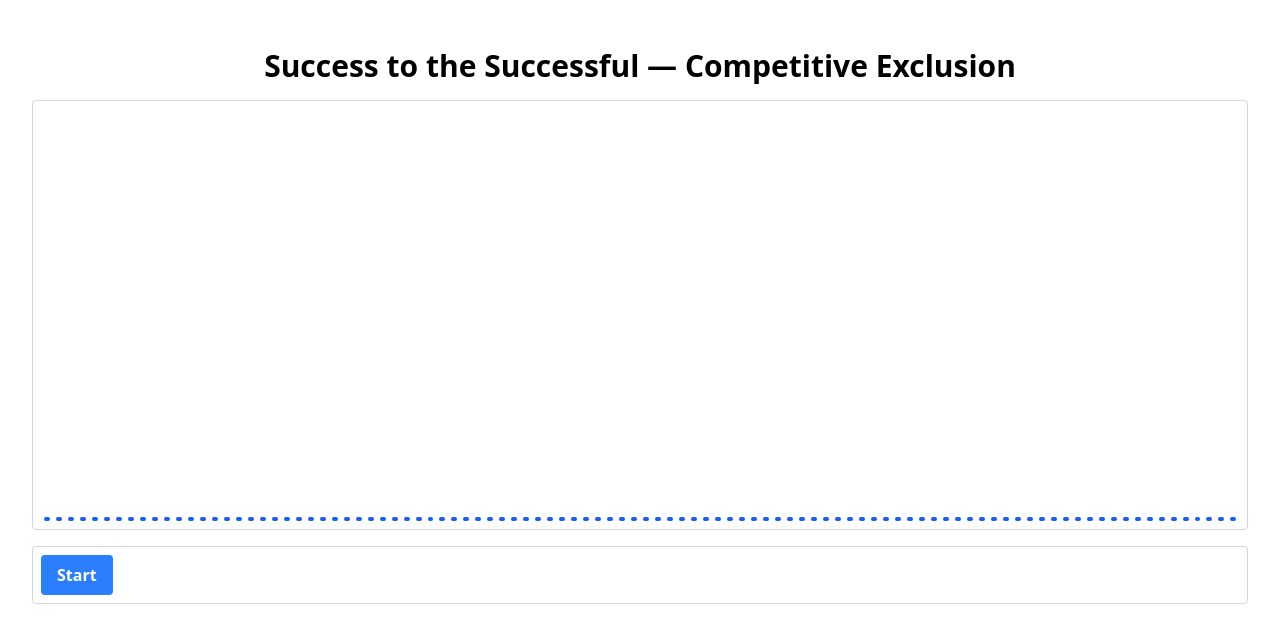
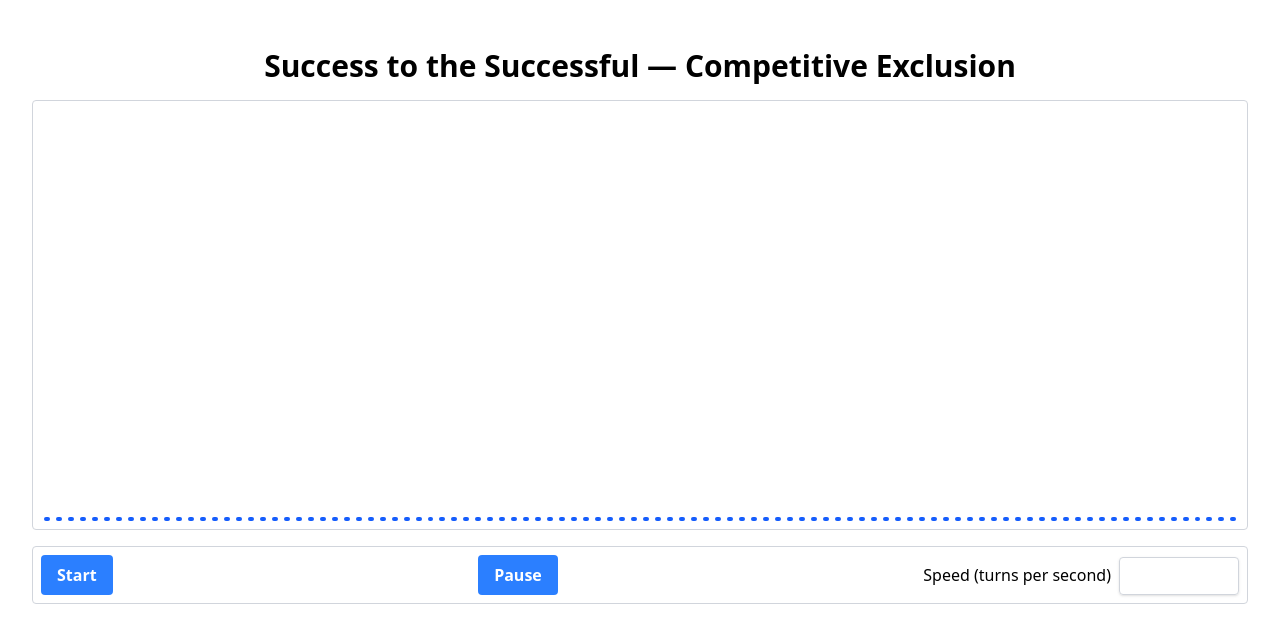
Before and after one commit to lcrespom/winner-game, a React (Vite) app: page / in a window 1280 px wide. Shown: the top 642 px of the page. Built offline with nearby package versions, Linux system fonts and the light colour scheme.

Commit message:
Speed input

```diff
--- a/src/App.tsx
+++ b/src/App.tsx
@@ -5,6 +5,8 @@ import { useState } from 'react'
 import GameControls from './components/game-controls'
 
 const TURNS_PER_FRAME = 1000
+
+function doNothing() {}
 
 function App() {
   const [gameState, setGameState] = useState(() => startGame())
@@ -30,7 +32,11 @@ function App() {
     <>
       <h1>Success to the Successful — Competitive Exclusion</h1>
       <GameGraph state={normalizeGame(gameState)} />
-      <GameControls onStart={startSimulation} />
+      <GameControls
+        onStart={startSimulation}
+        onPause={doNothing}
+        onContinue={doNothing}
+      />
     </>
   )
 }
--- a/src/components/game-controls.tsx
+++ b/src/components/game-controls.tsx
@@ -2,19 +2,39 @@ import { useState } from 'react'
 
 interface GameControlsProps {
   onStart: () => void
+  onPause: () => void
+  onContinue: () => void
 }
 
-const GameControls: React.FC<GameControlsProps> = ({ onStart }) => {
+const GameControls: React.FC<GameControlsProps> = ({ onStart, onPause, onContinue }) => {
+  const [started, setStarted] = useState(false)
   const [running, setRunning] = useState(false)
 
   function startClicked() {
+    setStarted(true)
     setRunning(true)
     onStart()
   }
 
+  function pauseClicked() {
+    setRunning(running => {
+      running = !running
+      if (running) onPause()
+      else onContinue()
+      return running
+    })
+  }
+
   return (
-    <div className="round-border my-4 flex w-full items-end p-2">
-      <button onClick={startClicked}>{running ? 'Restart' : 'Start'}</button>
+    <div className="round-border my-4 flex w-full items-end justify-between p-2">
+      <button onClick={startClicked}>{started ? 'Restart' : 'Start'}</button>
+      <button onClick={pauseClicked}>
+        {started ? (running ? 'Pause' : 'Continue') : 'Pause'}
+      </button>
+      <div>
+        Speed (turns per second)
+        <input type="number" className="ml-2 w-30" />
+      </div>
     </div>
   )
 }
--- a/src/index.css
+++ b/src/index.css
@@ -13,6 +13,10 @@
     @apply rounded bg-blue-500 px-4 py-2 font-semibold text-white hover:bg-blue-600;
   }
 
+  input {
+    @apply w-full rounded border border-gray-300 px-3 py-2 text-sm placeholder-gray-400 shadow-sm focus:border-blue-500 focus:ring focus:ring-blue-200;
+  }
+
   .round-border {
     @apply rounded border border-gray-300;
   }
```
